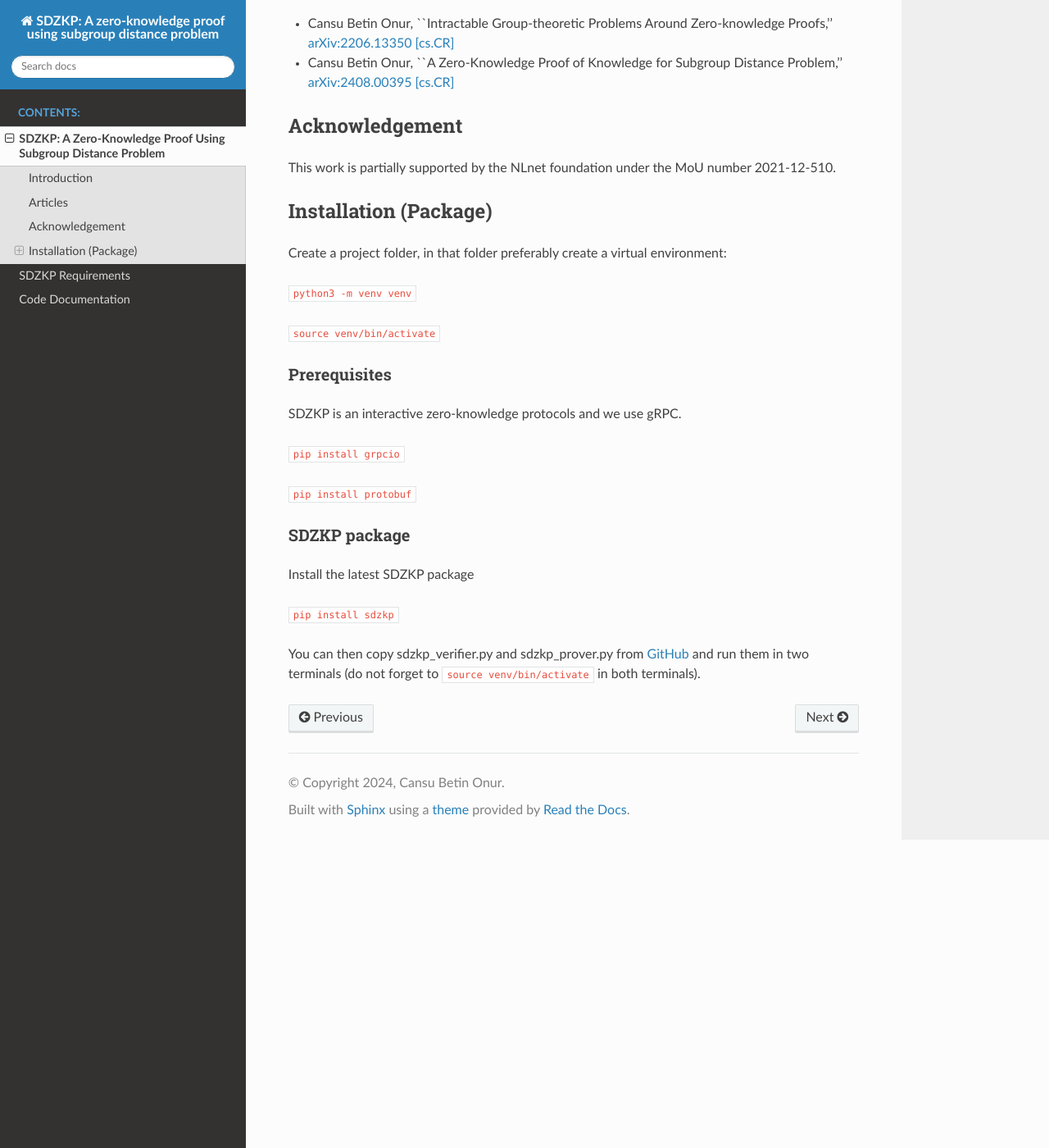
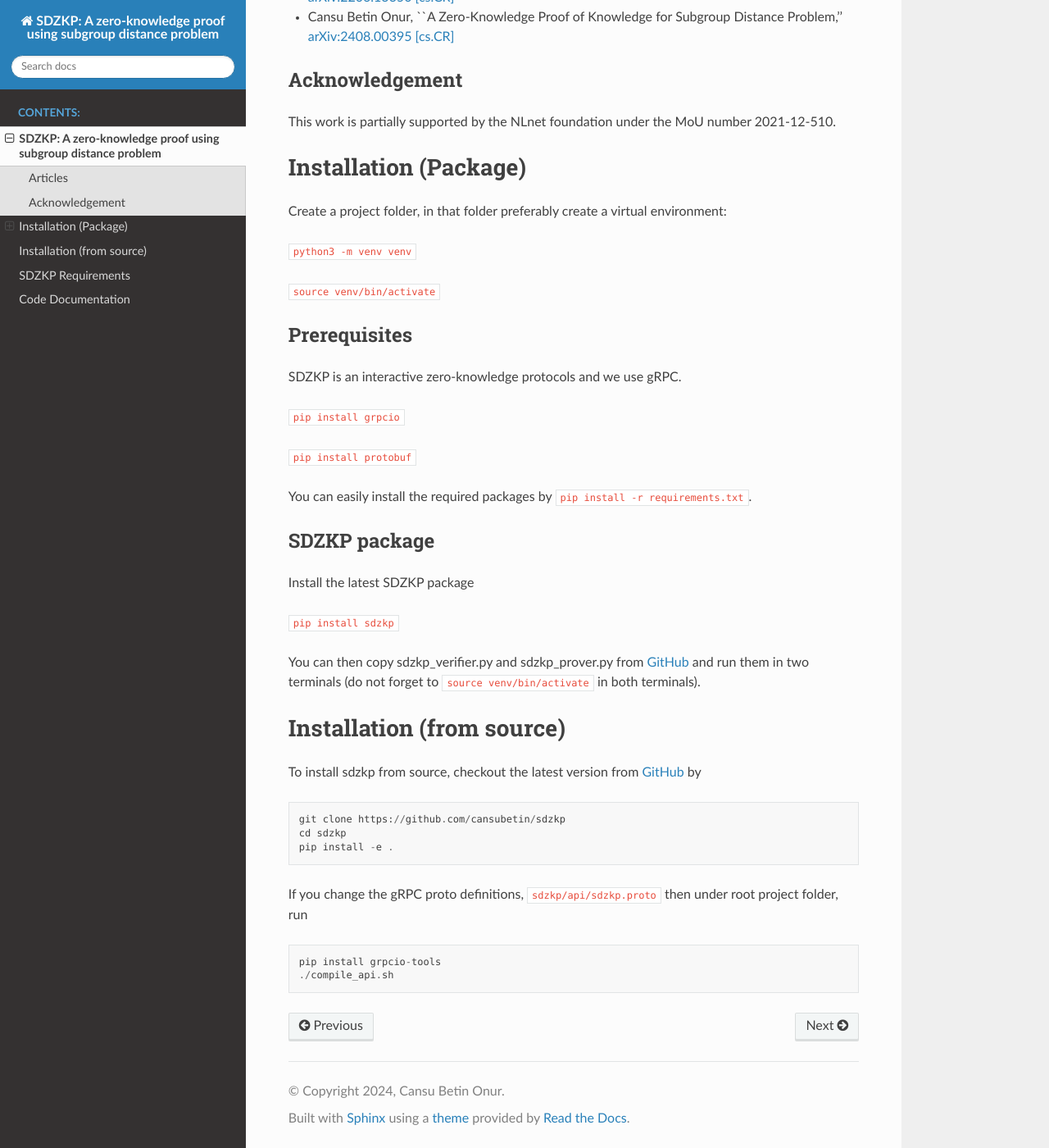
Before and after one commit to cansubetin/sdzkp, a Sphinx documentation site: the page built from docs/sdzkp.rst, in a window 1280 px wide and 1400 px high, scrolled down 796 px. Shown: the whole window at 82% size. Built offline with Sphinx 7.4.7 and the Read the Docs theme 2.0.0, drawn with Linux system fonts in a browser that asks for light colours; some of the changed text lies outside the part shown.

Commit message:
README changed to rst

```diff
--- /dev/null
+++ b/README.rst
@@ -0,0 +1 @@
+docs/sdzkp.rst
--- a/docs/sdzkp.rst
+++ b/docs/sdzkp.rst
@@ -1,9 +1,5 @@
+SDZKP: A zero-knowledge proof using subgroup distance problem
 =============================================================
-SDZKP: A Zero-Knowledge Proof Using Subgroup Distance Problem
-=============================================================
-
-Introduction
-============
 
 Zero-knowledge proof (ZKP) systems help principals to verify the
 veracity of a piece of information without sharing the data. They are
@@ -34,7 +30,7 @@ number generator to obscure secrets and employs a Stern-type algorithm
 to ensure strong security features.
 
 Articles
-========
+--------
 
 -  Cansu Betin Onur, \``Intractable Group-theoretic Problems Around
    Zero-knowledge Proofs,’’ `arXiv:2206.13350
@@ -44,7 +40,7 @@ Articles
    [cs.CR] <https://arxiv.org/abs/2408.00395>`__
 
 Acknowledgement
-===============
+---------------
 
 This work is partially supported by the NLnet foundation under the MoU
 number 2021-12-510.
@@ -68,6 +64,9 @@ SDZKP is an interactive zero-knowledge protocols and we use gRPC.
 
 ``pip install protobuf``
 
+You can easily install the required packages by
+``pip install -r requirements.txt``.
+
 SDZKP package
 -------------
 
@@ -79,3 +78,23 @@ You can then copy sdzkp_verifier.py and sdzkp_prover.py from
 `GitHub <https://github.com/cansubetin/sdzkp>`__ and run them in two
 terminals (do not forget to ``source venv/bin/activate`` in both
 terminals).
+
+Installation (from source)
+==========================
+
+To install sdzkp from source, checkout the latest version from
+`GitHub <https://github.com/cansubetin/sdzkp>`__ by
+
+::
+
+   git clone https://github.com/cansubetin/sdzkp
+   cd sdzkp
+   pip install -e .
+
+If you change the gRPC proto definitions, ``sdzkp/api/sdzkp.proto`` then
+under root project folder, run
+
+::
+
+   pip install grpcio-tools
+   ./compile_api.sh
```
Also changed, not shown: README.md (deleted, +0 -42 lines), 1 other file.
